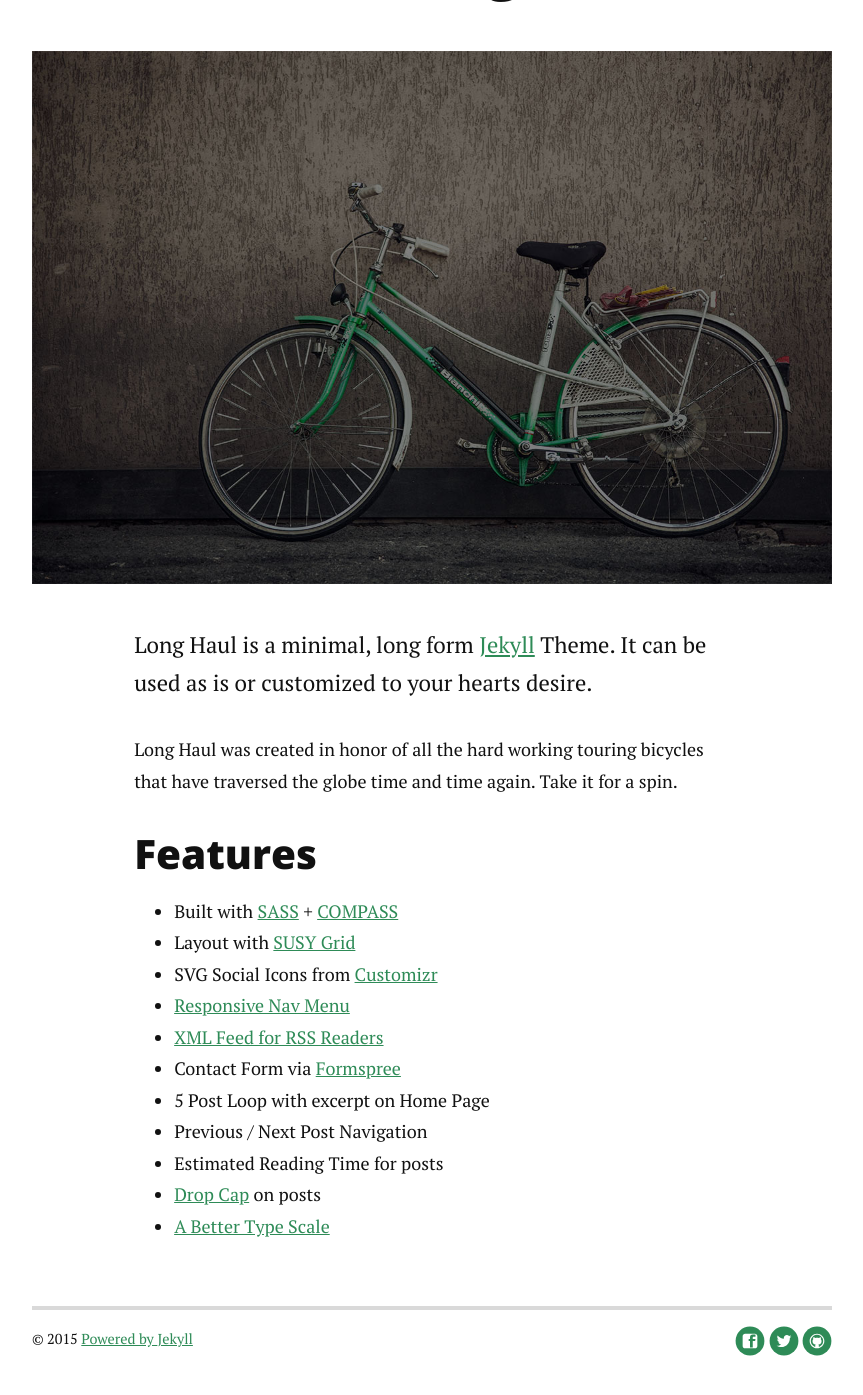
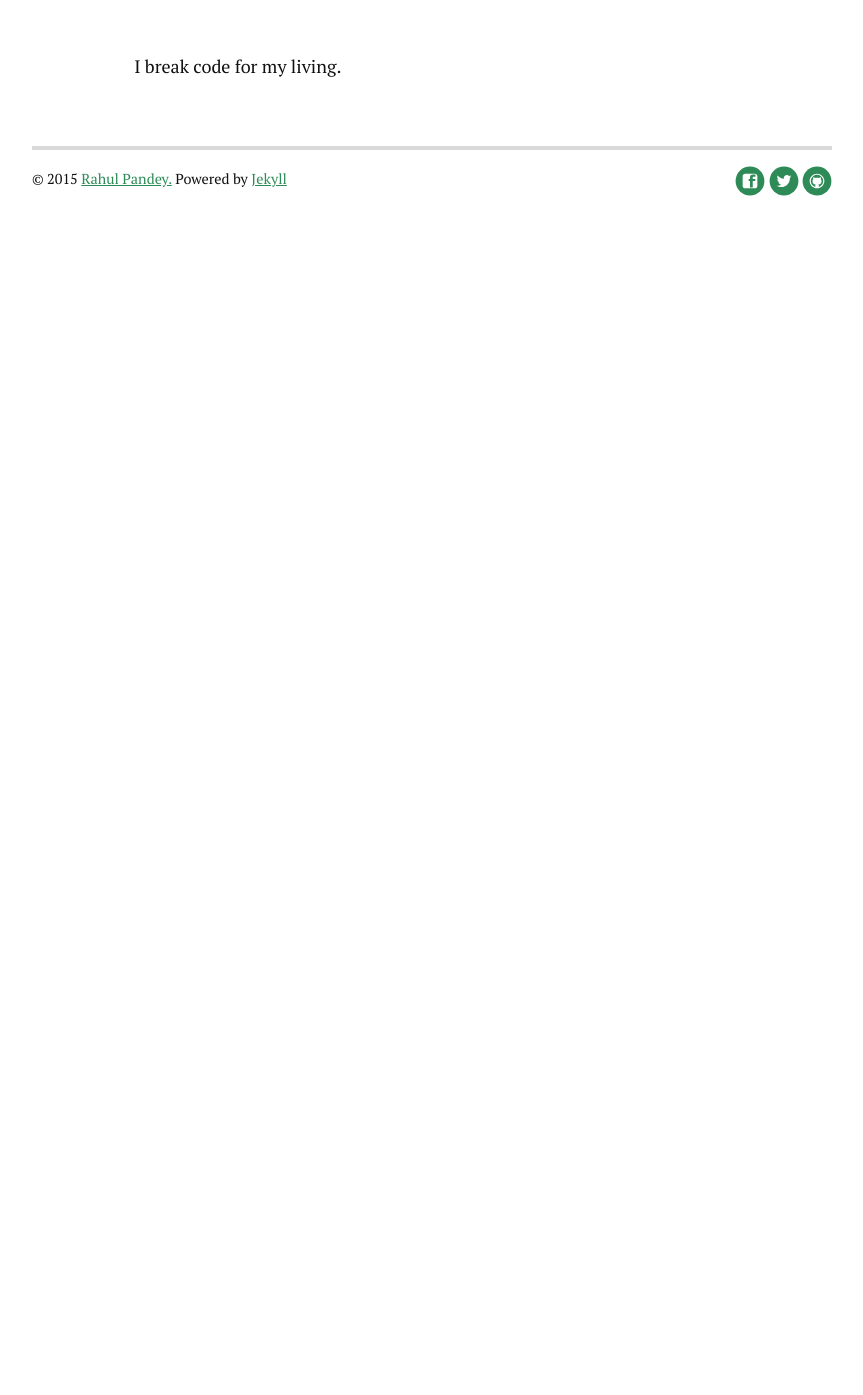
Before and after one commit to rpdemo/rpdemo.github.io, a Jekyll site: the page built from about.md, in a window 1280 px wide and 1400 px high, scrolled down 362 px. Shown: the top 1395 px of the window, without its empty margins (208-1071 px from the left). Built offline with Jekyll 4.4.1, drawn with Linux system fonts in a browser that asks for light colours; nearby versions of some CDN libraries; Markdown is read by kramdown in place of the engine named in the settings; after the commit the page ends 900 px from its top, so only the background shows below that.

Commit message:
corrected footer and about me page

```diff
--- a/_includes/footer.html
+++ b/_includes/footer.html
@@ -1,6 +1,6 @@
 <div class="footer">
    <div class="container">
-      <p class="copy">&copy; {{ site.time | date: '%Y' }} <a href="http://rahulpandey.net"Rahul Pandey.</a> Powered by <a href="http://jekyllrb.com">Jekyll</a></p>
+      <p class="copy">&copy; {{ site.time | date: '%Y' }} <a href="http://rahulpandey.net">Rahul Pandey.</a> Powered by <a href="http://jekyllrb.com">Jekyll</a></p>
 
       <div class="footer-links">
          <ul class="noList">
--- a/about.md
+++ b/about.md
@@ -1,11 +1,12 @@
 ---
 layout: default
-title: About Long Haul
+title: About Rahul Pandey
 ---
 
 <div class="post">
-	<h1 class="pageTitle">About Long Haul</h1>
-	<img src="{{ '/assets/img/touring.jpg' | prepend: site.baseurl }}" alt="">
+	<h1 class="pageTitle">About Me</h1>
+  <p>I break code for my living.</p>
+<!-- 	<img src="{{ '/assets/img/touring.jpg' | prepend: site.baseurl }}" alt="">
 	<p class="intro">Long Haul is a minimal, long form <a href="http://jekyllrb.com">Jekyll</a> Theme. It can be used as is or customized to your hearts desire.</p>
 	<p>Long Haul was created in honor of all the hard working touring bicycles that have traversed the globe time and time again. Take it for a spin.</p>
 	<h2>Features</h2>
@@ -21,5 +22,5 @@ title: About Long Haul
       <li>Estimated Reading Time for posts</li>
   		<li><a href="https://github.com/adobe-webplatform/dropcap.js">Drop Cap</a> on posts</li>
   		<li><a href="http://typecast.com/blog/a-more-modern-scale-for-web-typography">A Better Type Scale</a></li>
-  	</ul>
+  	</ul> -->
 </div>
```
